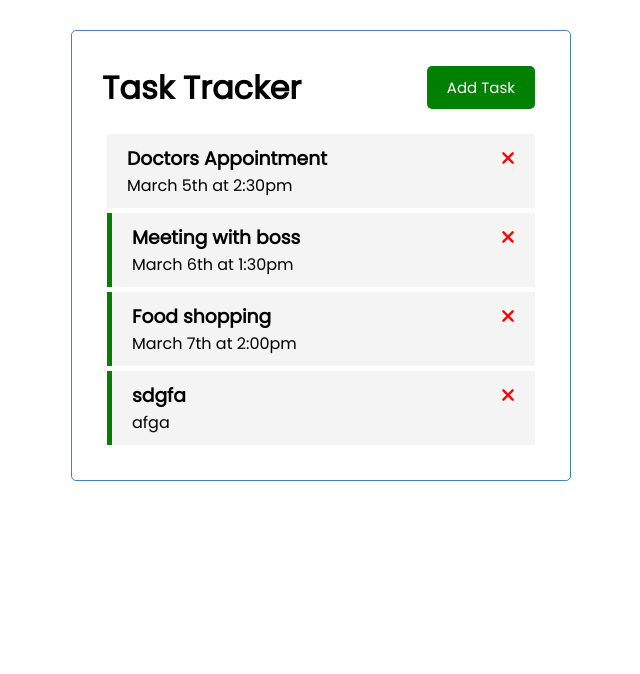
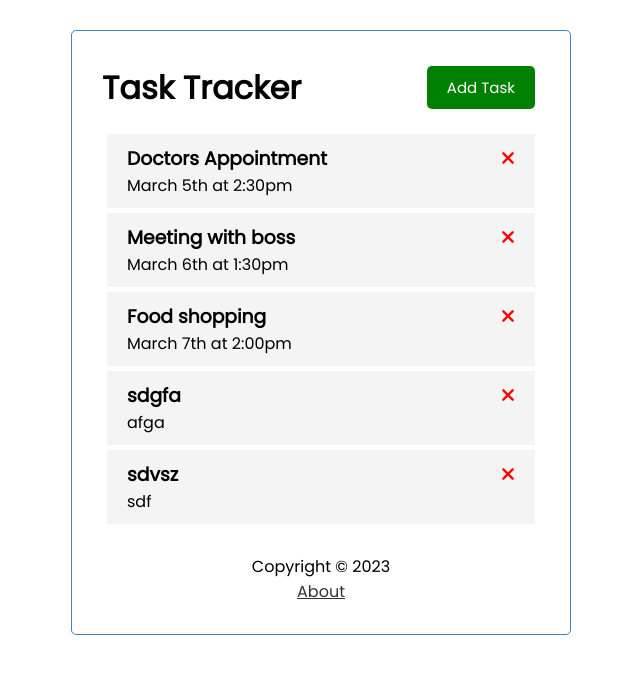
Before and after one commit to dennis-mburu/vue-task-tracker, a Vue app: page / in a window 1280 px wide. Shown: the top 674 px of the page, without its empty margins (319-959 px from the left). Built offline with nearby package versions, Linux system fonts and the light colour scheme; data requests are answered from the project's data file.

Commit message:
Implemented vue-router

```diff
--- a/db.json
+++ b/db.json
@@ -10,19 +10,25 @@
       "id": "2",
       "text": "Meeting with boss",
       "day": "March 6th at 1:30pm",
-      "reminder": true
+      "reminder": false
     },
     {
       "id": "3",
       "text": "Food shopping",
       "day": "March 7th at 2:00pm",
-      "reminder": true
+      "reminder": false
     },
     {
       "text": "sdgfa",
       "day": "afga",
-      "reminder": true,
+      "reminder": false,
       "id": "p1tIZhq"
+    },
+    {
+      "text": "sdvsz",
+      "day": "sdf",
+      "reminder": false,
+      "id": "HeJa515"
     }
   ]
 }
--- a/package.json
+++ b/package.json
@@ -10,7 +10,8 @@
   },
   "dependencies": {
     "json-server": "^0.17.3",
-    "vue": "^3.2.47"
+    "vue": "^3.2.47",
+    "vue-router": "^4.2.0"
   },
   "devDependencies": {
     "@vitejs/plugin-vue": "^4.0.0",
--- a/src/App.vue
+++ b/src/App.vue
@@ -5,29 +5,19 @@
       @on-click="toggleAddTask"
       title="Task Tracker"
     />
-    <div v-if="showAddTask">
-      <AddTask @add-task="addTask" />
-    </div>
-
-    <!-- <Tasks @deleteTask="deleteTask" :tasks="tasks"/> -->
-    <Tasks
-      @delete-task="deleteTask"
-      @toggle-reminder="toggleReminder"
-      :tasks="tasks"
-    />
+    <router-view :showAddTask="showAddTask"></router-view>
+    <Footer />
   </div>
 </template>
 
 <script>
 import Header from "./components/Header.vue";
-import Tasks from "./components/Tasks.vue";
-import AddTask from "./components/AddTask.vue";
+import Footer from "./components/Footer.vue";
 export default {
   name: "App",
   components: {
     Header,
-    Tasks,
-    AddTask,
+    Footer,
   },
   data() {
     return {
@@ -39,132 +29,7 @@
     toggleAddTask() {
       this.showAddTask = !this.showAddTask;
     },
-    async addTask(newTask) {
-      const res = await fetch("http://localhost:3000/tasks", {
-        method: "POST",
-        headers: {
-          "content-type": "application/json",
-        },
-        body: JSON.stringify(newTask),
-      });
-
-      // this method also works without using async, and will
-      // persist to the database and also the UI
-      // .then(res => res.json())
-      // .then(data => this.tasks = [...this.tasks, data])
-
-      const data = await res.json();
-
-      this.tasks = [...this.tasks, data];
-
-      // before using json-server
-      // this.tasks = [...this.tasks, newTask];
-    },
-    async deleteTask(id) {
-      if (confirm("Are you sure? ")) {
-        const res = await fetch(`http://localhost:3000/tasks/${id}`, {
-          method: "DELETE",
-        });
-        // with this, the data returned is an empty object
-        // .then(res => res.json())
-        // .then(data => console.log(data))
-
-        // the alert won't be shown if the server is closed, as the first fetch wont go through
-        res.status === 200
-          ? (this.tasks = this.tasks.filter((task) => task.id !== id))
-          : alert("Error in deleting");
-
-        // before using json server
-        // this.tasks = this.tasks.filter((task) => task.id !== id);
-      }
-    },
-    async toggleReminder(id) {
-      const taskToToggle = await this.fetchTask(id);
-      const updatedTask = { ...taskToToggle, reminder: !taskToToggle.reminder };
-
-      const res = await fetch(`http://localhost:3000/tasks/${id}`, {
-        method: "PATCH",
-        headers: {
-          "content-type": "application/json",
-        },
-        body: JSON.stringify(updatedTask),
-      });
-
-      const data = await res.json();
-
-      this.tasks = this.tasks.map((task) =>
-        task.id === id ? { ...task, reminder: data.reminder } : task
-      );
-
-      // before json-server
-      // this.tasks = this.tasks.map((task) =>
-      //   task.id === id ? { ...task, reminder: !task.reminder } : task
-      // );
-    },
-
-    // This method can also work to toggle reminders
-    // toggleReminder(id) {
-    //   let taskToToggle = this.tasks.find((task) => task.id === id);
-    //   fetch(`http://localhost:3000/tasks/${id}`, {
-    //     method: "PATCH",
-    //     headers: {
-    //       "content-type": "application/json",
-    //     },
-    //     body: JSON.stringify({
-    //       ...taskToToggle,
-    //       reminder: !taskToToggle.reminder,
-    //     }),
-    //   })
-    //     .then((res) => res.json())
-    //     .then(
-    //       (data) =>
-    //         (this.tasks = this.tasks.map((task) =>
-    //           task.id === data.id ? (task = data) : task
-    //         ))
-    //     );
-    // },
-
-    // Using json-server
-    async fetchData() {
-      const res = await fetch("http://localhost:3000/tasks");
-      const data = await res.json();
-      return data;
-    },
-
-    async fetchTask(id) {
-      const res = await fetch(`http://localhost:3000/tasks/${id}`);
-      const data = await res.json();
-      return data;
-    },
   },
-
-  async created() {
-    this.tasks = await this.fetchData();
-  },
-
-  // Before Starting to use json server
-  // created() {
-  //   this.tasks = [
-  //     {
-  //       id: "1",
-  //       text: "Doctors Appointment",
-  //       day: "March 5th at 2:30pm",
-  //       reminder: true,
-  //     },
-  //     {
-  //       id: "2",
-  //       text: "Meeting with boss",
-  //       day: "March 6th at 1:30pm",
-  //       reminder: true,
-  //     },
-  //     {
-  //       id: "3",
-  //       text: "Food shopping",
-  //       day: "March 7th at 2:00pm",
-  //       reminder: false,
-  //     },
-  //   ];
-  // },
 };
 </script>
 
--- /dev/null
+++ b/src/components/Footer.vue
@@ -0,0 +1,17 @@
+<template>
+  <footer>
+    <p>Copyright &copy; 2023</p>
+    <router-link to="/about">About</router-link>
+  </footer>
+</template>
+
+<style scoped>
+a {
+  color: #333;
+}
+
+footer {
+  margin-top: 30px;
+  text-align: center;
+}
+</style>
--- a/src/components/Header.vue
+++ b/src/components/Header.vue
@@ -2,6 +2,7 @@
   <header>
     <h1>{{ title }}</h1>
     <Button
+      v-show="homePage"
       @on-click="onClick"
       :text="showAddTask ? 'close' : 'Add Task'"
       :color="showAddTask ? 'red' : 'green'"
@@ -26,6 +27,15 @@
       this.$emit("on-click");
     },
   },
+  computed: {
+    homePage() {
+      if (this.$route.path === "/") {
+        return true;
+      } else {
+        return false;
+      }
+    },
+  },
 };
 </script>
 
--- /dev/null
+++ b/src/views/About.vue
@@ -0,0 +1,11 @@
+<template>
+  <h3>Version 1.0.0</h3>
+  <router-link to="/">Go back Home</router-link>
+</template>
+
+<script>
+export default {
+  name: "About",
+  inheritAttrs: false, // disable 'non-props' warning
+};
+</script>
--- /dev/null
+++ b/src/views/Home.vue
@@ -0,0 +1,159 @@
+<template>
+  <div v-if="showAddTask">
+    <AddTask @add-task="addTask" />
+  </div>
+
+  <!-- <Tasks @deleteTask="deleteTask" :tasks="tasks"/> -->
+  <Tasks
+    @delete-task="deleteTask"
+    @toggle-reminder="toggleReminder"
+    :tasks="tasks"
+  />
+</template>
+
+<script>
+import AddTask from "../components/AddTask.vue";
+import Tasks from "../components/Tasks.vue";
+
+export default {
+  name: "Home",
+  components: {
+    AddTask,
+    Tasks,
+  },
+  data() {
+    return {
+      tasks: [],
+    };
+  },
+  props: {
+    showAddTask: Boolean,
+  },
+  methods: {
+    async addTask(newTask) {
+      const res = await fetch("http://localhost:3000/tasks", {
+        method: "POST",
+        headers: {
+          "content-type": "application/json",
+        },
+        body: JSON.stringify(newTask),
+      });
+
+      // this method also works without using async, and will
+      // persist to the database and also the UI
+      // .then(res => res.json())
+      // .then(data => this.tasks = [...this.tasks, data])
+
+      const data = await res.json();
+
+      this.tasks = [...this.tasks, data];
+
+      // before using json-server
+      // this.tasks = [...this.tasks, newTask];
+    },
+    async deleteTask(id) {
+      if (confirm("Are you sure? ")) {
+        const res = await fetch(`http://localhost:3000/tasks/${id}`, {
+          method: "DELETE",
+        });
+        // with this, the data returned is an empty object
+        // .then(res => res.json())
+        // .then(data => console.log(data))
+
+        // the alert won't be shown if the server is closed, as the first fetch wont go through
+        res.status === 200
+          ? (this.tasks = this.tasks.filter((task) => task.id !== id))
+          : alert("Error in deleting");
+
+        // before using json server
+        // this.tasks = this.tasks.filter((task) => task.id !== id);
+      }
+    },
+    async toggleReminder(id) {
+      const taskToToggle = await this.fetchTask(id);
+      const updatedTask = { ...taskToToggle, reminder: !taskToToggle.reminder };
+
+      const res = await fetch(`http://localhost:3000/tasks/${id}`, {
+        method: "PATCH",
+        headers: {
+          "content-type": "application/json",
+        },
+        body: JSON.stringify(updatedTask),
+      });
+
+      const data = await res.json();
+
+      this.tasks = this.tasks.map((task) =>
+        task.id === id ? { ...task, reminder: data.reminder } : task
+      );
+
+      // before json-server
+      // this.tasks = this.tasks.map((task) =>
+      //   task.id === id ? { ...task, reminder: !task.reminder } : task
+      // );
+    },
+
+    // This method can also work to toggle reminders
+    // toggleReminder(id) {
+    //   let taskToToggle = this.tasks.find((task) => task.id === id);
+    //   fetch(`http://localhost:3000/tasks/${id}`, {
+    //     method: "PATCH",
+    //     headers: {
+    //       "content-type": "application/json",
+    //     },
+    //     body: JSON.stringify({
+    //       ...taskToToggle,
+    //       reminder: !taskToToggle.reminder,
+    //     }),
+    //   })
+    //     .then((res) => res.json())
+    //     .then(
+    //       (data) =>
+    //         (this.tasks = this.tasks.map((task) =>
+    //           task.id === data.id ? (task = data) : task
+    //         ))
+    //     );
+    // },
+
+    // Using json-server
+    async fetchData() {
+      const res = await fetch("http://localhost:3000/tasks");
+      const data = await res.json();
+      return data;
+    },
+
+    async fetchTask(id) {
+      const res = await fetch(`http://localhost:3000/tasks/${id}`);
+      const data = await res.json();
+      return data;
+    },
+  },
+  async created() {
+    this.tasks = await this.fetchData();
+  },
+
+  // Before Starting to use json server
+  // created() {
+  //   this.tasks = [
+  //     {
+  //       id: "1",
+  //       text: "Doctors Appointment",
+  //       day: "March 5th at 2:30pm",
+  //       reminder: true,
+  //     },
+  //     {
+  //       id: "2",
+  //       text: "Meeting with boss",
+  //       day: "March 6th at 1:30pm",
+  //       reminder: true,
+  //     },
+  //     {
+  //       id: "3",
+  //       text: "Food shopping",
+  //       day: "March 7th at 2:00pm",
+  //       reminder: false,
+  //     },
+  //   ];
+  // },
+};
+</script>
```
Also changed, not shown: src/main.js (+4 -4 lines), src/router/index.js (added, +26 -0 lines), 1 other file (tests, documents, lock files or other folders).
